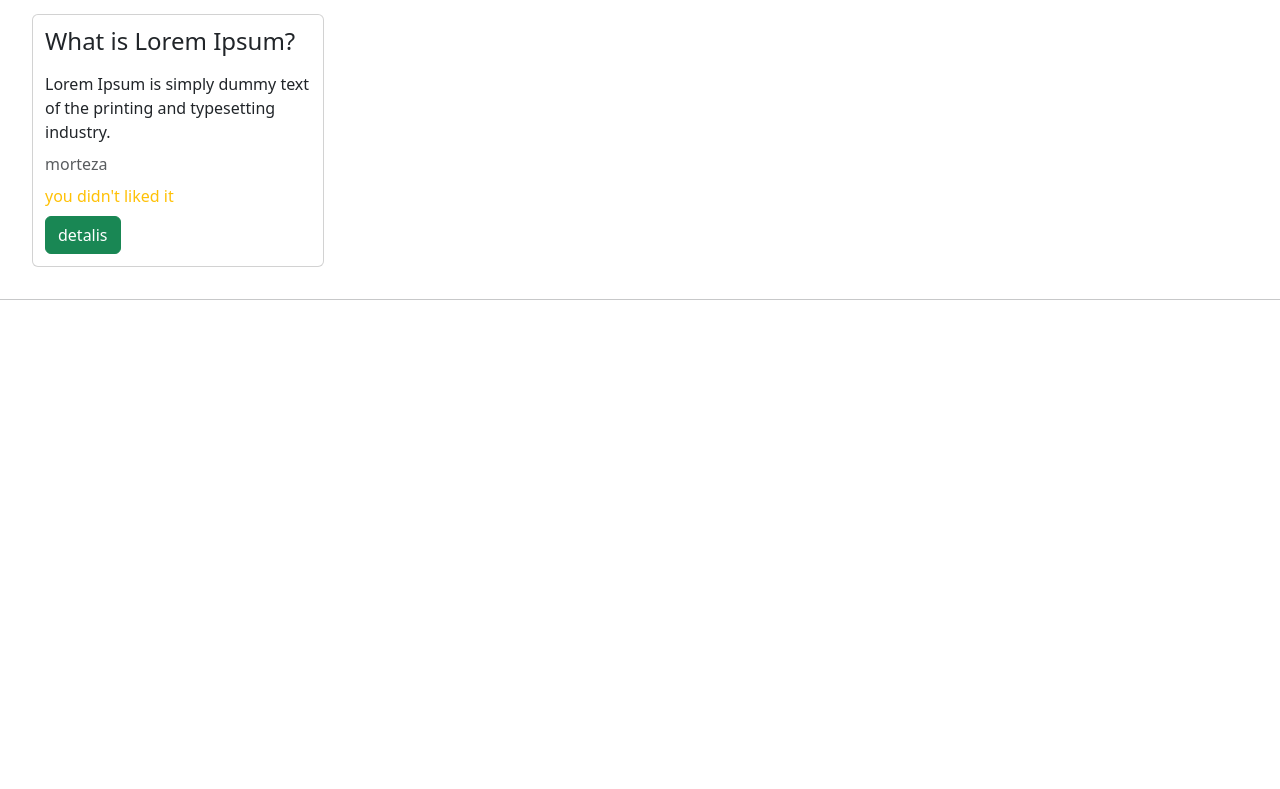
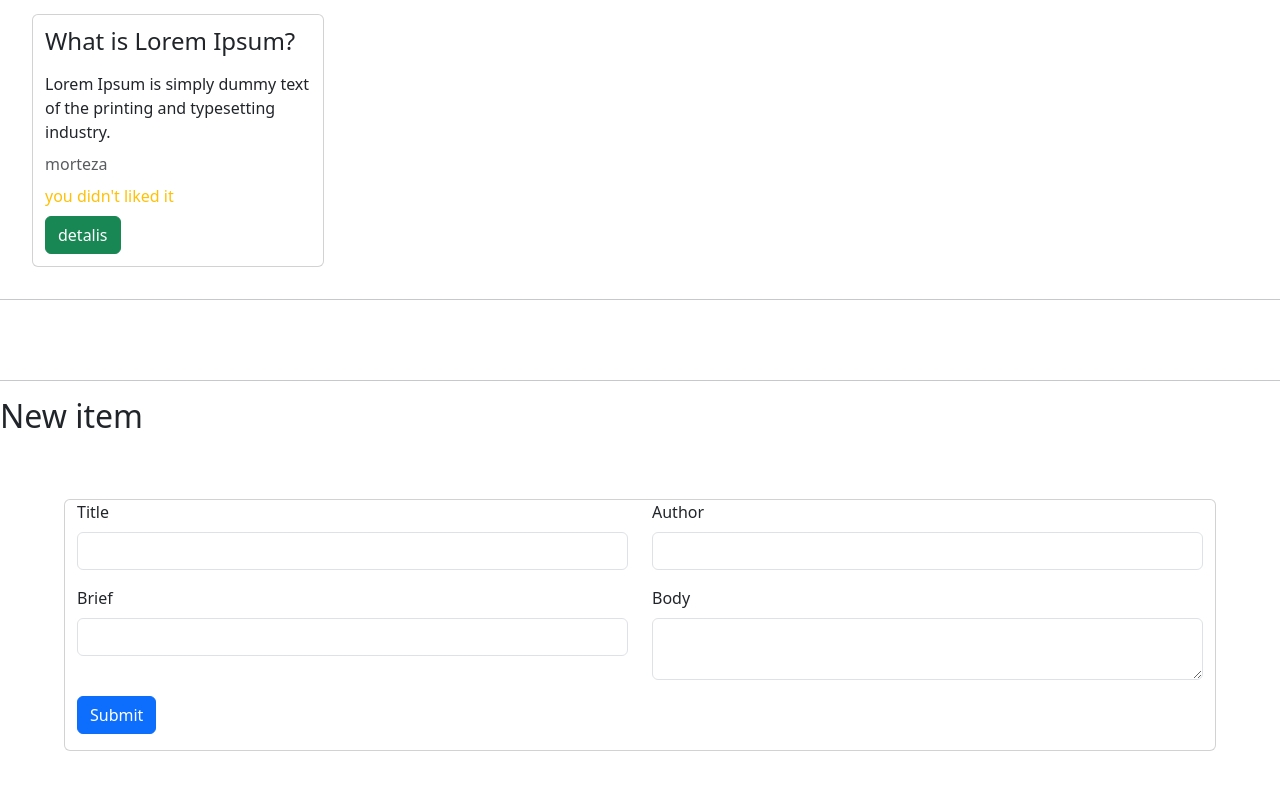
Before and after one commit to MortezaSoltanpour/AngularPlayGround, an Angular app: page / in a window 1280 px wide. Shown: the part 2196-2985 px from the top of the page. Before the commit the page ends 2512 px from the top, so only its background shows below. Built offline with nearby package versions, Linux system fonts and the light colour scheme.

Commit message:
Add new Blog Item

```diff
--- a/src/app/app.component.ts
+++ b/src/app/app.component.ts
@@ -5,6 +5,7 @@ import { ProductCreateComponent } from './components/product-create/product-crea
 import { ContactUsComponent } from './components/contact-us/contact-us.component';
 import { BlogListsComponent } from './components/blog-lists/blog-lists.component';
 import { BlogDetailsComponent } from './components/blog-details/blog-details.component';
+import { BlogCreateComponent } from './components/blog-create/blog-create.component';
 
 @Component({
   selector: 'app-root',
@@ -15,6 +16,7 @@ import { BlogDetailsComponent } from './components/blog-details/blog-details.com
     ContactUsComponent,
     BlogListsComponent,
     BlogDetailsComponent,
+    BlogCreateComponent,
   ],
   templateUrl: './app.component.html',
   styleUrl: './app.component.css',
--- a/src/app/components/blog-create/blog-create.component.html
+++ b/src/app/components/blog-create/blog-create.component.html
@@ -0,0 +1,69 @@
+<div class="row mx-5 my-5 p-3">
+  <div class="card">
+    <div class="body">
+      <form>
+        <div class="row form-group">
+          <div class="col-6">
+            <div class="mb-3">
+              <label for="title" class="form-label">Title</label>
+              <input
+                type="text"
+                class="form-control"
+                id="title"
+                name="title"
+                [(ngModel)]="blog.title"
+              />
+            </div>
+          </div>
+
+          <div class="col-6">
+            <div class="mb-3">
+              <label for="author" class="form-label">Author</label>
+              <input
+                type="text"
+                class="form-control"
+                id="author"
+                name="author"
+                [(ngModel)]="blog.author"
+              />
+            </div>
+          </div>
+
+          <div class="col-6">
+            <div class="mb-3">
+              <label for="brief" class="form-label">Brief</label>
+              <input
+                type="text"
+                class="form-control"
+                id="brief"
+                name="brief"
+                [(ngModel)]="blog.brief"
+              />
+            </div>
+          </div>
+
+          <div class="col-6">
+            <div class="mb-3">
+              <label for="body" class="form-label">Body</label>
+              <textarea
+                type="text"
+                class="form-control"
+                id="body"
+                name="body"
+                [(ngModel)]="blog.body"
+              ></textarea>
+            </div>
+          </div>
+        </div>
+
+        <button
+          (click)="handleBtn()"
+          type="submit"
+          class="mb-3 btn btn-primary"
+        >
+          Submit
+        </button>
+      </form>
+    </div>
+  </div>
+</div>
--- a/src/app/components/blog-create/blog-create.component.ts
+++ b/src/app/components/blog-create/blog-create.component.ts
@@ -1,8 +1,27 @@
-import { Component } from '@angular/core';
+import { Component, EventEmitter, NgModule, Output } from '@angular/core';
+import { BlogDto } from '../../db/blogDto';
+import { FormsModule } from '@angular/forms';
 
 @Component({
   selector: 'app-blog-create',
-  imports: [],
+  imports: [FormsModule],
   templateUrl: './blog-create.component.html',
 })
-export class BlogCreateComponent {}
+export class BlogCreateComponent {
+  blog: BlogDto = {
+    id: 0,
+    author: '',
+    body: '',
+    brief: '',
+    liked: false,
+    title: '',
+  };
+
+  @Output('newblog')
+  newBlogEventEmitter: EventEmitter<BlogDto> = new EventEmitter<BlogDto>();
+
+  handleBtn() {
+    console.log(this.blog);
+    this.newBlogEventEmitter.emit(this.blog);
+  }
+}
--- a/src/app/components/blog-lists/blog-lists.component.html
+++ b/src/app/components/blog-lists/blog-lists.component.html
@@ -41,3 +41,9 @@
   </div>
 </div>
 <hr />
+
+<br />
+<br />
+<hr />
+<h2>New item</h2>
+<app-blog-create (newblog)="addNewBlog($event)"></app-blog-create>
--- a/src/app/components/blog-lists/blog-lists.component.ts
+++ b/src/app/components/blog-lists/blog-lists.component.ts
@@ -1,12 +1,13 @@
 import { Component } from '@angular/core';
 import { BlogDto } from '../../db/blogDto';
-import { getAllBlogs, getBlogById } from '../../db/blogDb';
+import { addNewBlog, getAllBlogs, getBlogById } from '../../db/blogDb';
 import { NgFor, NgIf } from '@angular/common';
 import { BlogDetailsComponent } from '../blog-details/blog-details.component';
+import { BlogCreateComponent } from '../blog-create/blog-create.component';
 
 @Component({
   selector: 'app-blog-lists',
-  imports: [NgFor, NgIf, BlogDetailsComponent],
+  imports: [NgFor, NgIf, BlogDetailsComponent, BlogCreateComponent],
   templateUrl: './blog-lists.component.html',
   styleUrl: './blog-lists.component.css',
 })
@@ -33,4 +34,9 @@ export class BlogListsComponent {
     }
     console.table(thisBlog);
   }
+
+  addNewBlog(newItem: BlogDto) {
+    console.table(newItem);
+    addNewBlog(newItem);
+  }
 }
--- a/src/app/components/product-list/product-list.component.ts
+++ b/src/app/components/product-list/product-list.component.ts
@@ -1,9 +1,10 @@
 import { NgFor } from '@angular/common';
 import { Component } from '@angular/core';
+import { BlogCreateComponent } from '../blog-create/blog-create.component';
 
 @Component({
   selector: 'app-product-list',
-  imports: [NgFor],
+  imports: [NgFor, BlogCreateComponent],
   templateUrl: './product-list.component.html',
   styleUrl: './product-list.component.css',
 })
--- a/src/app/db/blogDb.ts
+++ b/src/app/db/blogDb.ts
@@ -73,3 +73,9 @@ export function getAllBlogs(): BlogDto[] {
 export function getBlogById(id: number): BlogDto | undefined {
   return blogItems.find((p) => p.id == id);
 }
+
+export function addNewBlog(blog: BlogDto) {
+  let newItem: BlogDto = { ...blog };
+  newItem.id = blogItems.length + 1;
+  blogItems.push(newItem);
+}
```
